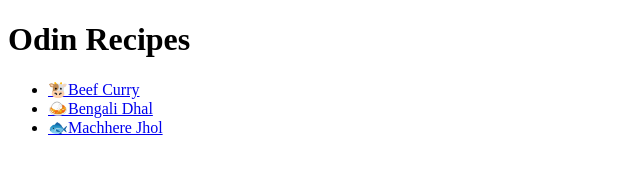
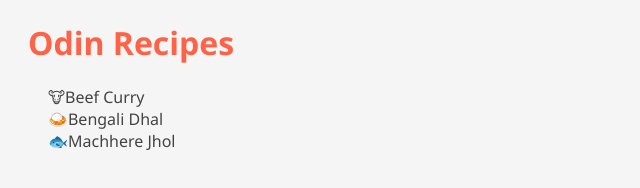
Before and after one commit to hossain-adnan/odin-recipes, a plain HTML site: page index.html in a window 1280 px wide. Shown: the whole page, without its empty margins (0-640 px from the left). Drawn offline with Linux system fonts and the light colour scheme.

Commit message:
style index page add 4 styles

```diff
--- /dev/null
+++ b/index-style.css
@@ -0,0 +1,24 @@
+h1 {
+    text-align: left;
+    font-family:'Segoe UI', Tahoma, Geneva, Verdana, sans-serif;
+    color: tomato;
+}
+
+body {
+    background-color: whitesmoke;
+}
+
+ul {
+    list-style: none;
+    font-family: 'Segoe UI', Tahoma, Geneva, Verdana, sans-serif;
+    text-align: left;
+}
+
+a {
+    text-decoration: none;
+    color: rgb(67, 67, 67);
+}
+
+a:hover {
+    color:blueviolet;
+}
--- a/index.html
+++ b/index.html
@@ -3,10 +3,12 @@
 <head>
     <meta charset="UTF-8">
     <meta name="viewport" content="width=device-width, initial-scale=1.0">
+    <link rel="stylesheet" href="index-style.css">
     <title>Document</title>
 </head>
 <body>
-    <h1>Odin Recipes</h1>
+
+    <h1 style="text-indent: 20px;">Odin Recipes</h1>
     <ul>
         <li><a href="recipes/beef_curry.html">🐮Beef Curry</a></li>
         <li><a href="recipes/bengali_dhal.html">🍛Bengali Dhal</a></li>
```
